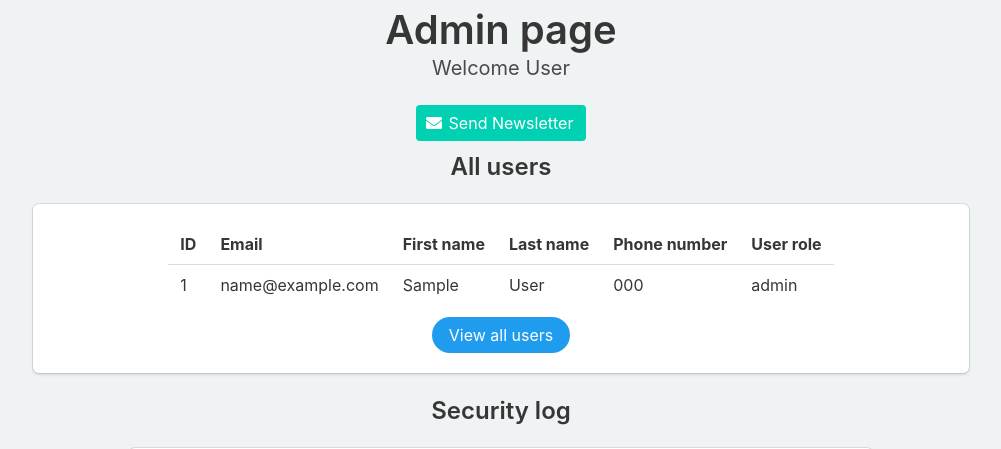
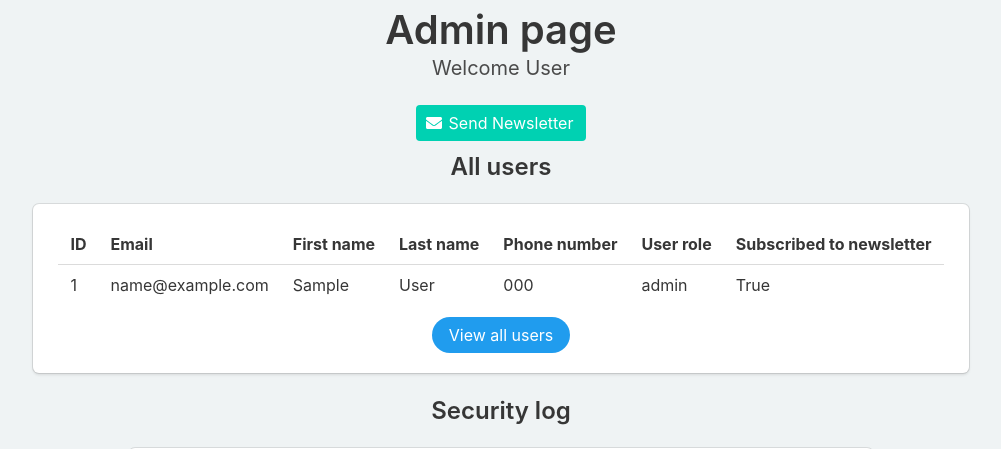
Before and after one commit to Ellie-UK/climate-action-app, a Flask app: template templates/admin.html in a window 1280 px wide. Shown: the part 52-501 px from the top of the page, without its empty margins (139-1140 px from the left). Run offline with Flask 2, Linux system fonts and the light colour scheme; tables that the repository leaves empty hold one stand-in row (values such as "Sample post"); the template is opened without the code that fills it: values that come from a table or form of the project are taken from there, most other values are stand-ins (such as "Sample title", 1, 10 or a date in 2020); some libraries are stand-ins or nearby versions.

Commit message:
Add subscribed to view users

```diff
--- a/templates/admin.html
+++ b/templates/admin.html
@@ -32,6 +32,7 @@
                             <th>Last name</th>
                             <th>Phone number</th>
                             <th>User role</th>
+                            <th>Subscribed to newsletter</th>
                         </tr>
                         {% for user in all_users %}
                             <tr>
@@ -41,6 +42,7 @@
                                 <td>{{ user.lastname }}</td>
                                 <td>{{ user.phone }}</td>
                                 <td>{{ user.role }}</td>
+                                <td>{{ user.subscribed == 1 }}</td>
                             </tr>
                         {% endfor %}
                     </table>
```
